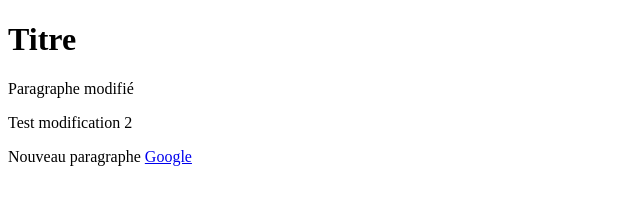
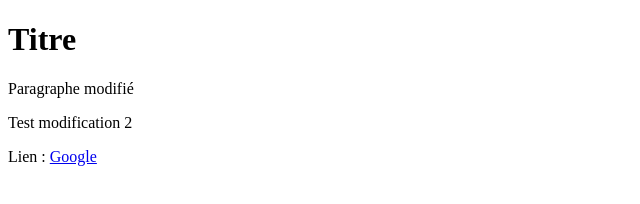
Before and after one commit to netvolutionfr/20210407-NSI, a plain HTML site: page index.html in a window 1280 px wide. Shown: the whole page, without its empty margins (0-640 px from the left). Drawn offline with Linux system fonts and the light colour scheme.

Commit message:
Changement mineur

```diff
--- a/index.html
+++ b/index.html
@@ -10,6 +10,6 @@
     <h1>Titre</h1>
     <p>Paragraphe modifié</p>
     <p>Test modification 2</p>
-    <p>Nouveau paragraphe <a href="https://www.google.fr">Google</a></p>
+    <p>Lien : <a href="https://www.google.fr">Google</a></p>
 </body>
 </html>
```
